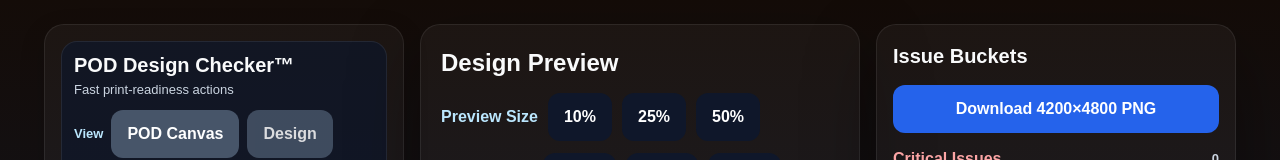
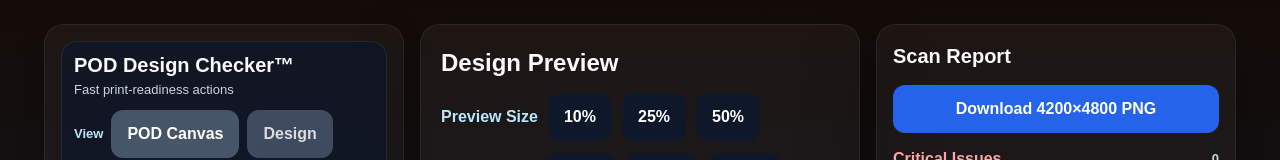
Before and after one commit to noobmacker-creator/pod-design-checker, a Next.js app: page / in a window 1280 px wide. Shown: the top 160 px of the page. Built offline with nearby package versions, Linux system fonts and the light colour scheme.

Commit message:
Rename Issue Buckets to Scan Report

```diff
--- a/app/components/IssueBucketsPanel.tsx
+++ b/app/components/IssueBucketsPanel.tsx
@@ -109,7 +109,7 @@ export default function IssueBucketsPanel({
       }}
     >
       <h2 style={{ margin: 0, marginBottom: 14, fontSize: 20, fontWeight: 800 }}>
-        Issue Buckets
+        Scan Report
       </h2>
 
       {isScanning && (
```
